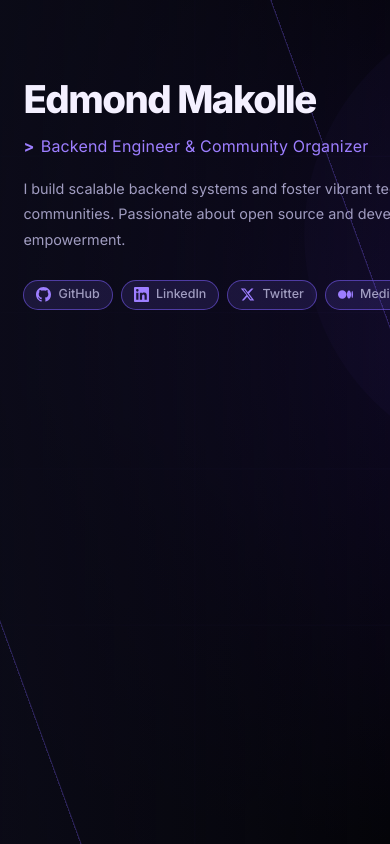
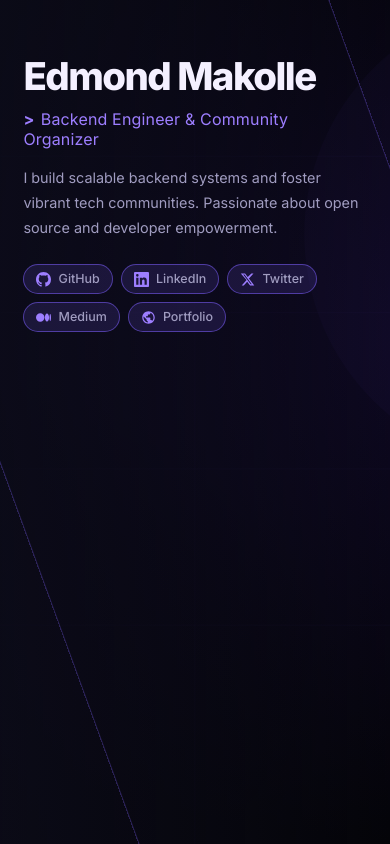
Before and after one commit to Edmond22-prog/landing-page, a React (Vite) app: page / in a window 390 px wide. Built offline with nearby package versions, Linux system fonts and the light colour scheme.

Commit message:
feat: Manage responsive

```diff
--- a/src/index.css
+++ b/src/index.css
@@ -400,31 +400,55 @@ a {
 }
 
 /* 9. Responsive ------------------------------------------------------------- */
-@media (max-width: 640px) {
-  body {
-    overflow-y: auto;
+
+/* Tablette (641px – 1024px) */
+@media (max-width: 1024px) {
+  .hero {
+    padding: 0 6vw;
   }
 
-  /* Permet le scroll sur mobile */
-
-  .hero {
-    align-items: flex-start;
-    padding: 20vw 6vw;
-  }
-
-  .geo-shape--1 {
-    width: 120vw;
-  }
-
-  .geo-shape--2 {
-    display: none;
+  .hero__content {
+    max-width: 100%;
   }
 
   .geo-shape--3 {
     display: none;
   }
+}
+
+/* Mobile (≤ 640px) */
+@media (max-width: 640px) {
+  body {
+    overflow-y: auto;
+    overflow-x: hidden;
+  }
+
+  .hero {
+    align-items: flex-start;
+    padding: 14vw 6vw 10vw;
+  }
+
+  .hero__content {
+    max-width: 100%;
+    gap: 0.75rem;
+  }
+
+  .hero__bio {
+    max-width: 100%;
+  }
+
+  .geo-shape--1 {
+    width: 120vw;
+    right: -20vw;
+  }
+
+  .geo-shape--2,
+  .geo-shape--3 {
+    display: none;
+  }
 
   .social-grid {
+    flex-wrap: wrap;
     gap: 0.5rem;
   }
 
```
